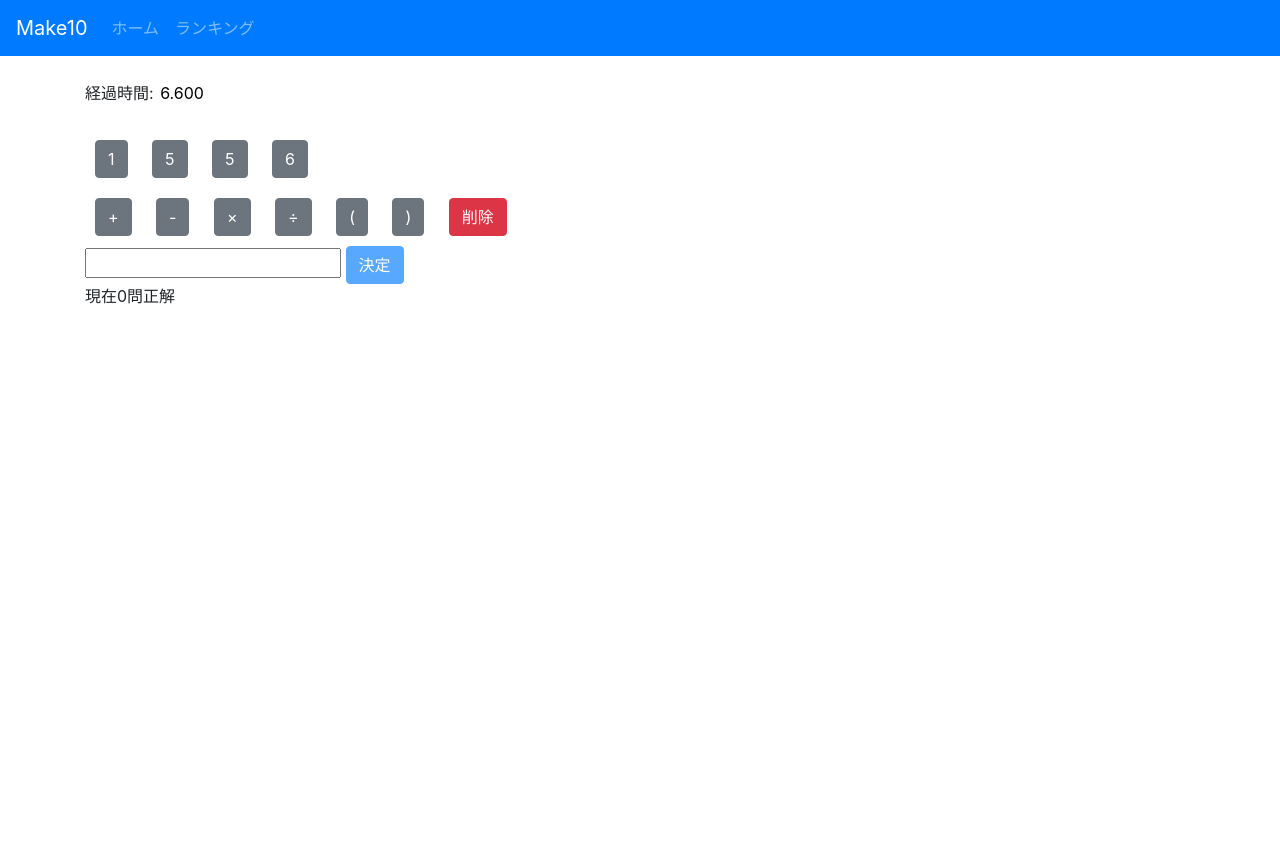
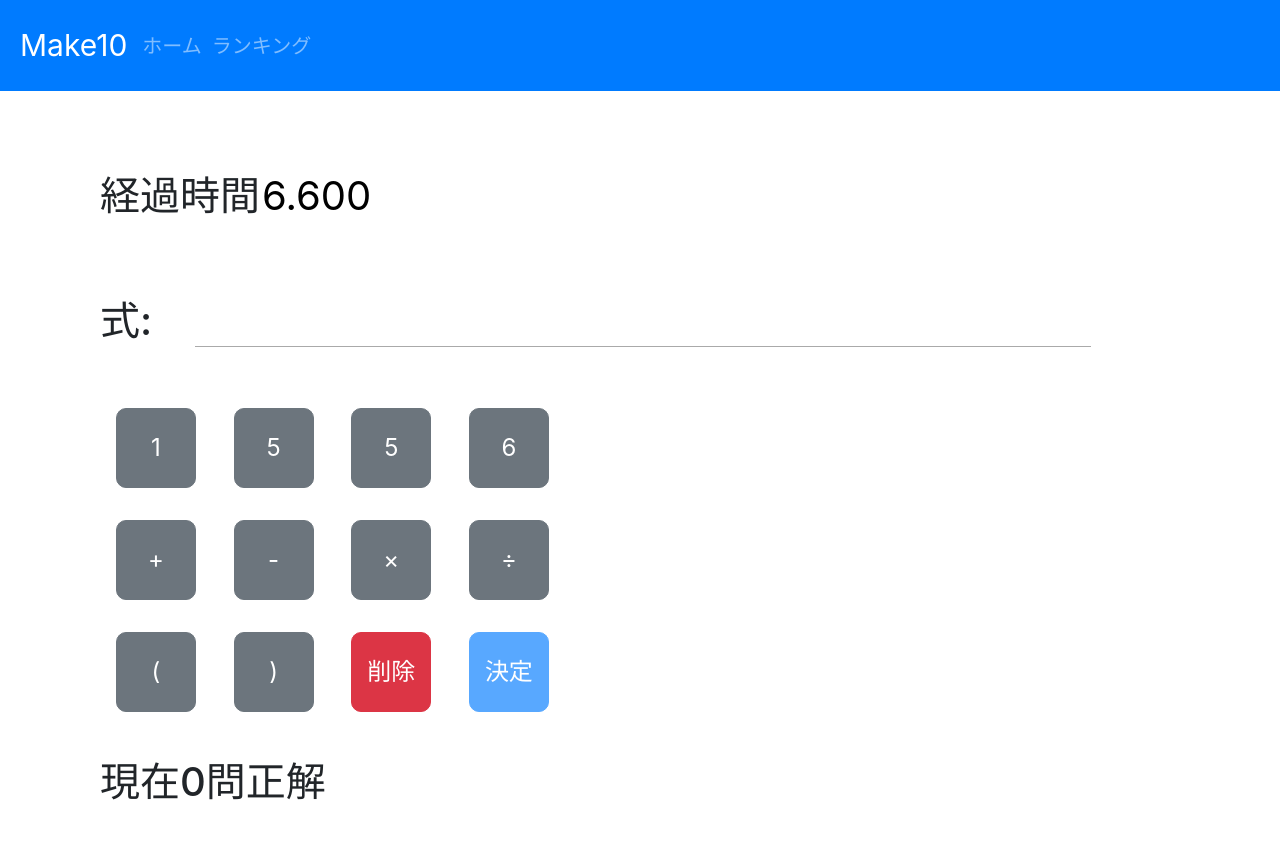
Before and after one commit to rokuyon/make10_project, a Django app: page /game in a window 1280 px wide. Before the commit the page ends 304 px from the top, so only its background shows below. Run offline with Django 3.2, Linux system fonts and the light colour scheme; some libraries are stand-ins or nearby versions.

Commit message:
style: レスポンシブ対応

```diff
--- a/make10/static/css/style.css
+++ b/make10/static/css/style.css
@@ -1,9 +1,152 @@
-/* Game Button */
-.game-button {
-    margin: 10px;
+/* ---------- Basic Element --------- */
+/* Base font size */
+html {
+    font-size: 10px;
 }
 
-.stop-watch {
-    outline: 0;
-    border: 0px;
+/* iPhone */
+@media screen and (min-width: 0px) {
+    h1 {
+        font-size: 8.0rem;
+    }
+
+    body {
+        font-size: 4.8rem;
+    }
 }
+
+/* iPad */
+@media screen and (min-width: 600px) {
+    h1 {
+        font-size: 5.6rem;
+    }
+
+    body {
+        font-size: 2.4rem;
+    }
+}
+
+/* PC */
+@media screen and (min-width: 960px) {
+    h1 {
+        font-size: 4.0rem;
+    }
+
+    body {
+        font-size: 2.0rem;
+    }
+}
+
+/* ---------- base.html ---------- */
+@media screen and (min-width: 0px) {
+    .navbar {
+        padding: 5rem;
+    }
+
+    .navbar-brand {
+        font-size: 5.6rem;
+    }
+}
+@media screen and (min-width: 600px) {
+    .navbar{
+        padding: 2rem;
+    }
+    .navbar-brand {
+        font-size: 3.6rem;
+    }
+}
+@media screen and (min-width: 960px) {
+    .navbar {
+        padding-left: 2.0rem;
+    }
+    .navbar-brand {
+        font-size: 3.0rem;
+    }
+}
+
+/* ---------- index.html ---------- */
+@media screen and (min-width: 0px) {
+    .start-button {
+        font-size: 5.6rem;
+        padding: 1.6rem 3.2rem;;
+        border-radius: 20px;
+    }
+}
+@media screen and (min-width: 600px) {
+    .start-button {
+        font-size: 3.0rem;
+        padding: 1.6rem 3.2rem;;
+        border-radius: 20px;
+    }
+}
+@media screen and (min-width: 960px) {
+    .start-button {
+        font-size: 2.0rem;
+        padding: 0.8rem 2.0rem;
+        border-radius: 10px;
+    }
+}
+
+
+/* ---------- game.html ---------- */
+@media screen and (min-width: 0px) {
+    .game-container {
+        padding: 5rem;
+    }
+
+    .stop-watch {
+        outline: 0;
+        border: 0px;
+    }
+
+    .game-button {
+        font-size: 6.0rem;
+        width: 18rem;
+        height: 18rem;
+        margin: 1.6rem;
+        border-radius: 15px;
+    }
+
+    .input-formula {
+        outline: none;
+        border: none;
+        border-bottom: 1px solid #aaaaaa;
+        position: relative;
+    	width: 70vw;
+    	margin: 40px 3%;
+    }
+}
+@media screen and (min-width: 600px) {
+    .game-container {
+        padding-top: 5rem;
+        padding-left: 10rem;
+        padding-right: 10rem;
+    }
+
+    .game-button {
+        width: 16rem;
+        height: 16rem;
+    }
+}
+@media screen and (min-width: 960px) {
+    .game-container {
+
+    }
+    .game-button {
+        font-size: 2.4rem;
+        width: 8rem;
+        height: 8rem;
+        border-radius: 10px;
+    }
+}
+
+
+/* ---------- clear.html ---------- */
+.input-user-name {
+    outline: none;
+    border: none;
+    border-bottom: 1px solid #aaaaaa;
+    position: relative;
+	width: 50vw;
+	margin: 40px 3%;
+}
--- a/make10/templates/make10/base.html
+++ b/make10/templates/make10/base.html
@@ -23,10 +23,8 @@
                   </div>
                 </div>
         </nav>
-        <div class="container">
-            {% block content %}
+        {% block content %}
 
-            {% endblock %}
-        </div>
+        {% endblock %}
     </body>
 </html>
--- a/make10/templates/make10/game.html
+++ b/make10/templates/make10/game.html
@@ -1,14 +1,21 @@
 {% extends 'make10/base.html' %}
 {% block content %}
+<div class="game-container">
     <script type="text/javascript">
         window.onload = initGame
     </script>
     <br>
-    <form name="myForm">
-        経過時間:
-        <input class="stop-watch" type="text" size="28" name="myFormTime" id="timer">
-    </form>
+    <h1>
+        <form name="myForm">
+            経過時間<input class="stop-watch" type="text" size="28" name="myFormTime" id="timer">
+        </form>
+    </h1>
     <br>
+    <h1>
+        式:
+        <input class="input-formula" type="text" id="formula" name="formula">
+    </h1>
+
     <div id="figure">
         <input class="btn btn-secondary game-button" type="button" onclick="clickFigure(this)">
         <input class="btn btn-secondary game-button" type="button" onclick="clickFigure(this)">
@@ -20,24 +27,24 @@
         <input class="btn btn-secondary game-button" type="button" value="-" onclick="clickOperator(this)">
         <input class="btn btn-secondary game-button" type="button" value="×" onclick="clickOperator(this)">
         <input class="btn btn-secondary game-button" type="button" value="÷" onclick="clickOperator(this)">
+        <br>
         <input class="btn btn-secondary game-button" type="button" value="(" onclick="clickParenthesis(this)">
         <input class="btn btn-secondary game-button" type="button" value=")" onclick="clickParenthesis(this)">
         <input class="btn btn-danger game-button" type="button" value="削除" onclick="popFormula()">
+        <input class="btn btn-primary game-button" type="button" id="answer" disabled="true" value="決定" onClick="judge()">
     </div>
 
-    <input type="text" id="formula" name="formula">
-    <input class="btn btn-primary" type="button" id="answer" disabled="true" value="決定" onClick="judge()">
-
+    <br>
 
     <div id="message">
     </div>
-    <div>
+    <h1>
         現在<span id="correctCount">0</span>問正解
-    </div>
+    </h1>
 
     <form action="{% url 'clear' %}" method="POST" id="clearTimeForm">
         {% csrf_token %}
         <input type="hidden" id="clearTimeInput" name="clearTime">
     </form>
-
+</div>
 {% endblock %}
--- a/make10/templates/make10/ranking.html
+++ b/make10/templates/make10/ranking.html
@@ -2,13 +2,15 @@
 {% block content %}
 
 <div class="container">
-    <h2>ランキング</h2>
+    <br>
+    <h1>ランキング</h1>
+    <br>
     <table class="table">
             <thead>
                 <tr>
                     <th>順位</th>
                     <th>名前</th>
-                    <th>クリアタイム</th>
+                    <th>タイム</th>
                 </tr>
             </thead>
             <tbody>
```
Also changed, not shown: make10/templates/make10/clear.html (+7 -3 lines), make10/templates/make10/index.html (+10 -5 lines), db.sqlite3.
